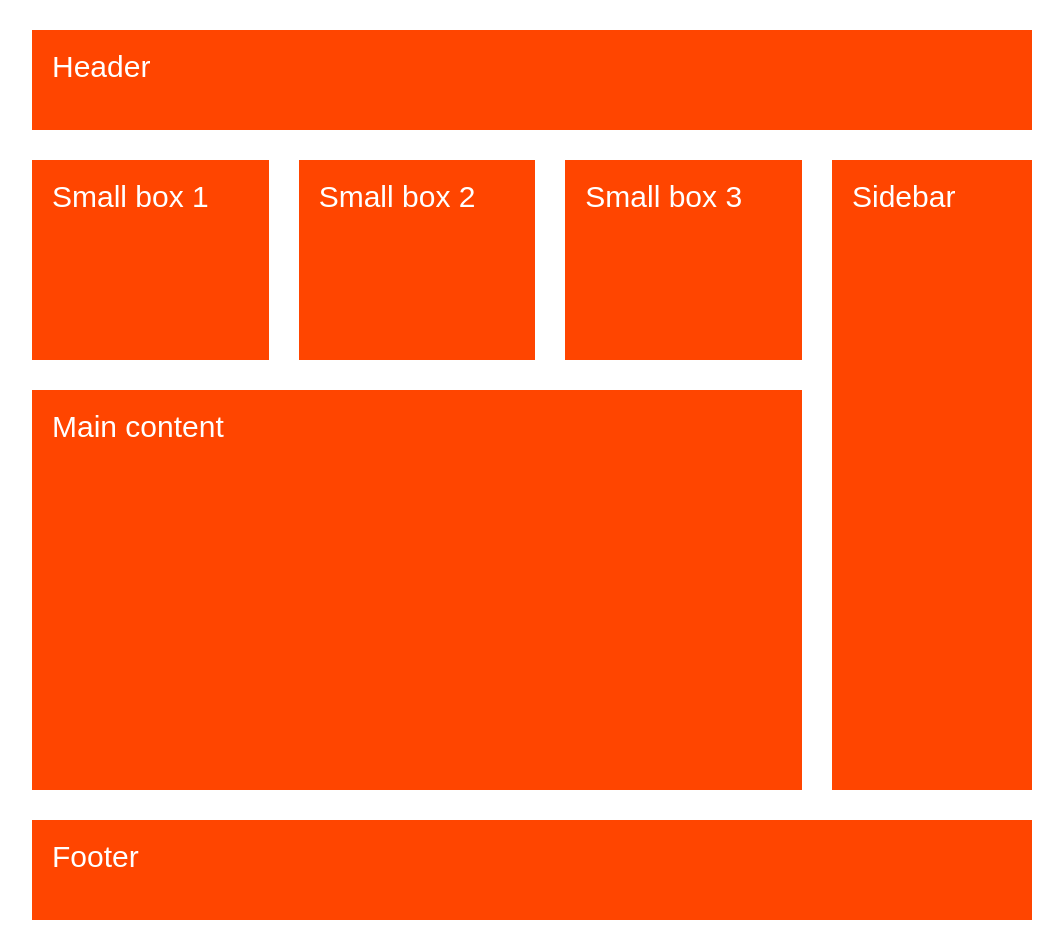
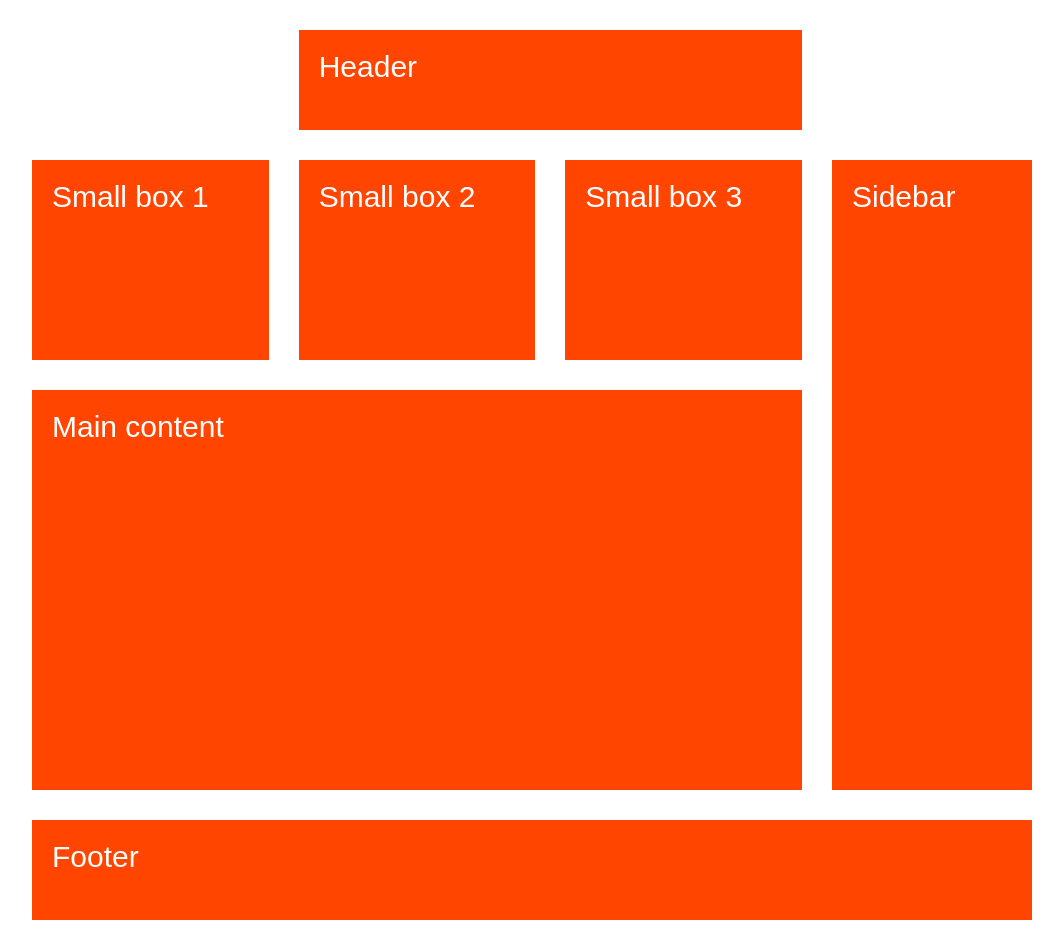
Before and after one commit to MateenCode/css-grid, a website: page index.html in a window 1280 px wide. Shown: the whole page, without its empty margins (108-1171 px from the left). Drawn offline with Linux system fonts and the light colour scheme.

Commit message:
naming grid line & naming grid methods added

```diff
--- a/sass/main.scss
+++ b/sass/main.scss
@@ -1,67 +1,71 @@
-// .container {
-//   background-color: #eee;
-//   width: 1000px;
-//   margin: 30px auto;
+/*
+.container {
+  background-color: #eee;
+  width: 1000px;
+  margin: 30px auto;
 
-//   display: grid;
-//   // this create tracks
-//   grid-template-rows: repeat(2, 150px);
-//   // grid-template-columns: repeat(2, 150px) 1fr;
-//   grid-template-columns: repeat(3, 1fr);
+  display: grid;
+  // this create tracks
+  grid-template-rows: repeat(2, 150px);
+  // grid-template-columns: repeat(2, 150px) 1fr;
+  grid-template-columns: repeat(3, 1fr);
 
-//   // grid-row-gap: 30px;
-//   // grid-column-gap: 30px;
-//   grid-gap: 30px; // also called gutter
-// }
+  // grid-row-gap: 30px;
+  // grid-column-gap: 30px;
+  grid-gap: 30px; // also called gutter
+}
 
-// .item {
-//   padding: 20px;
-//   font-size: 30px;
-//   font-family: sans-serif;
-//   color: white;
+.item {
+  padding: 20px;
+  font-size: 30px;
+  font-family: sans-serif;
+  color: white;
 
-//   &--1 {
-//     background-color: orangered;
+  &--1 {
+    background-color: orangered;
 
-//     // grid-row-start: 2;
-//     // grid-row-end: 3;
-//     // grid-column-start: 2;
-//     // grid-column-end: 3;
+    // grid-row-start: 2;
+    // grid-row-end: 3;
+    // grid-column-start: 2;
+    // grid-column-end: 3;
 
-//     grid-row: 2 / 3;
-//     grid-column: 2 / 3;
-//     z-index: 10;
-//   }
+    grid-row: 2 / 3;
+    grid-column: 2 / 3;
+    z-index: 10;
+  }
 
-//   &--2 {
-//     background-color: yellowgreen;
-//     // grid-column: 2 / span 2;
-//     grid-column: 1 / -1;
+  &--2 {
+    background-color: yellowgreen;
+    // grid-column: 2 / span 2;
+    grid-column: 1 / -1;
 
-//   }
-//   &--3 {
-//     background-color: blueviolet;
-//     grid-column: 1 / 3;
-//     grid-row: 2 / 3;
-//   }
-//   &--4 {
-//     background-color: palevioletred;
-//   }
-//   &--5 {
-//     background-color: royalblue;
+  }
+  &--3 {
+    background-color: blueviolet;
+    grid-column: 1 / 3;
+    grid-row: 2 / 3;
+  }
+  &--4 {
+    background-color: palevioletred;
+  }
+  &--5 {
+    background-color: royalblue;
 
-//     // grid-row: 1 / 2;
-//     // grid-column: 3 / 4;
-//     grid-area: 1 / 3 / 3 / 4;
-//   }
-//   &--6 {
-//     background-color: goldenrod;
+    // grid-row: 1 / 2;
+    // grid-column: 3 / 4;
+    grid-area: 1 / 3 / 3 / 4;
+  }
+  &--6 {
+    background-color: goldenrod;
 
-//     grid-row: 1 / 2;
-//     grid-column: 2 / 3;
-//   }
-// }
+    grid-row: 1 / 2;
+    grid-column: 2 / 3;
+  }
+}
+*/
 
+// METHOD 1: LINE NUMBERS
+/*
 .container {
   width: 1000px;
   margin: 30px auto;
@@ -96,3 +100,94 @@
     grid-column: 1 / -1;
   }
 }
+*/
+
+// METHOD 2: LINE NAMES
+/*
+.container {
+  width: 1000px;
+  margin: 30px auto;
+
+  display: grid;
+  grid-template-rows: [header-start] 100px [header-end box-start] 200px [box-end main-start] 400px [main-end footer-start] 100px [footer-end];
+
+  grid-template-columns: repeat(3, [col-start] 1fr [col-end]) 200px [grid-end];
+  grid-gap: 30px;
+
+  & > * {
+    background-color: orangered;
+    padding: 20px;
+    color: white;
+    font-size: 30px;
+    font-family: sans-serif;
+  }
+
+  .header {
+    grid-column: col-start 1 / grid-end;
+  }
+
+  .sidebar {
+    grid-column: col-end 3 / grid-end;
+    grid-row: box-start / main-end;
+  }
+
+  .main-content {
+    grid-column: col-start 1 / col-end 3;
+  }
+
+  .footer {
+    grid-column: col-start 1 / grid-end;
+  }
+}
+*/
+
+// METHOD 3: NAME GRID AREAS
+.container {
+  width: 1000px;
+  margin: 30px auto;
+
+  display: grid;
+  grid-template-rows: 100px 200px 400px 100px;
+  grid-template-columns: repeat(3, 1fr) 200px;
+  grid-gap: 30px;
+
+  grid-template-areas:
+    ". head head ."
+    "box-1 box-2 box-3 side"
+    "main main main side"
+    "foot foot foot foot";
+
+  & > * {
+    background-color: orangered;
+    padding: 20px;
+    color: white;
+    font-size: 30px;
+    font-family: sans-serif;
+  }
+
+  .header {
+    grid-area: head;
+  }
+
+  .small-box-1 {
+    grid-area: box-1;
+  }
+  .small-box-2 {
+    grid-area: box-2;
+  }
+  .small-box-3 {
+    grid-area: box-3;
+  }
+
+  .sidebar {
+    grid-area: side;
+  }
+
+  .main-content {
+    grid-area: main;
+  }
+
+  .footer {
+    grid-area: foot;
+  }
+}
```
Also changed, not shown: css/style.css.
